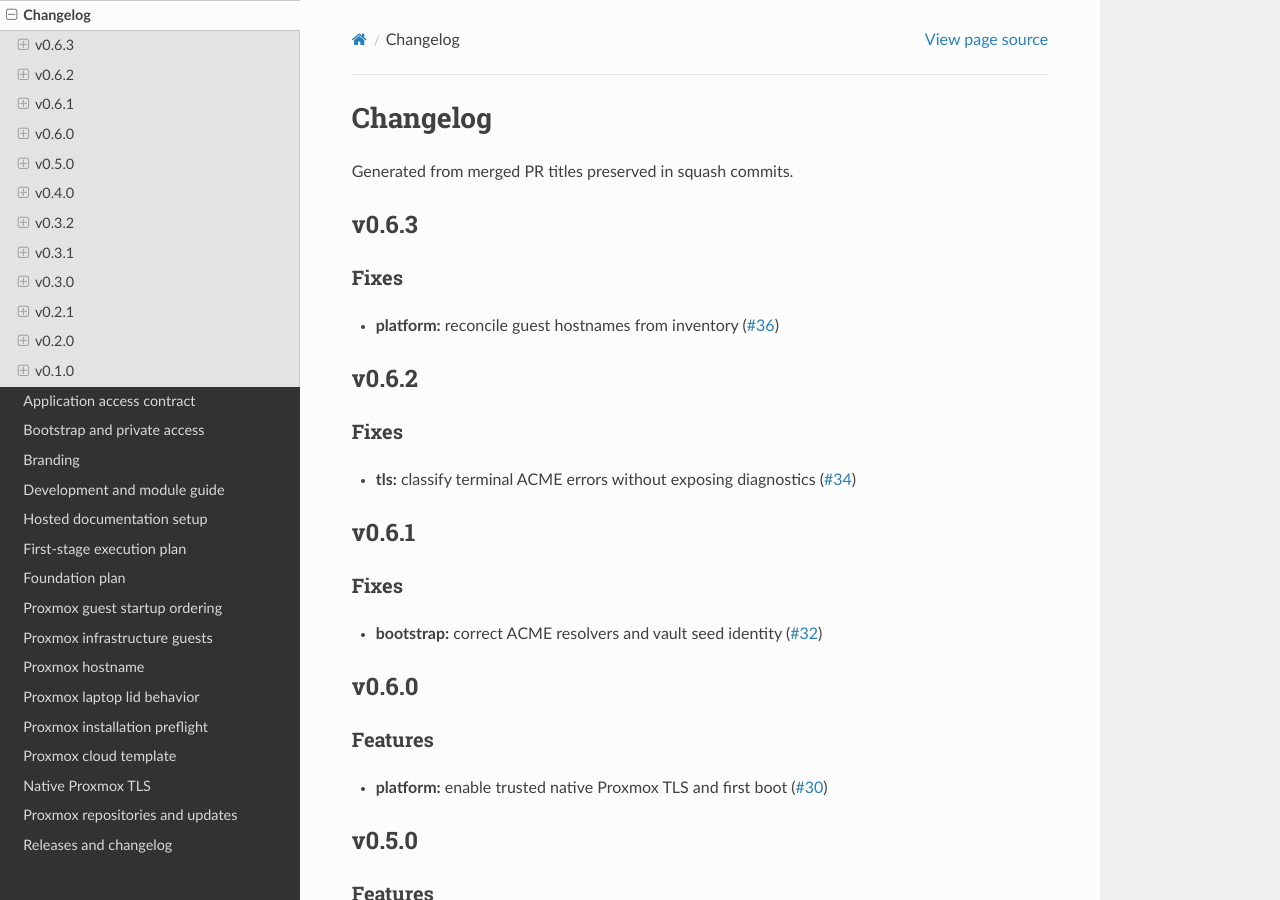
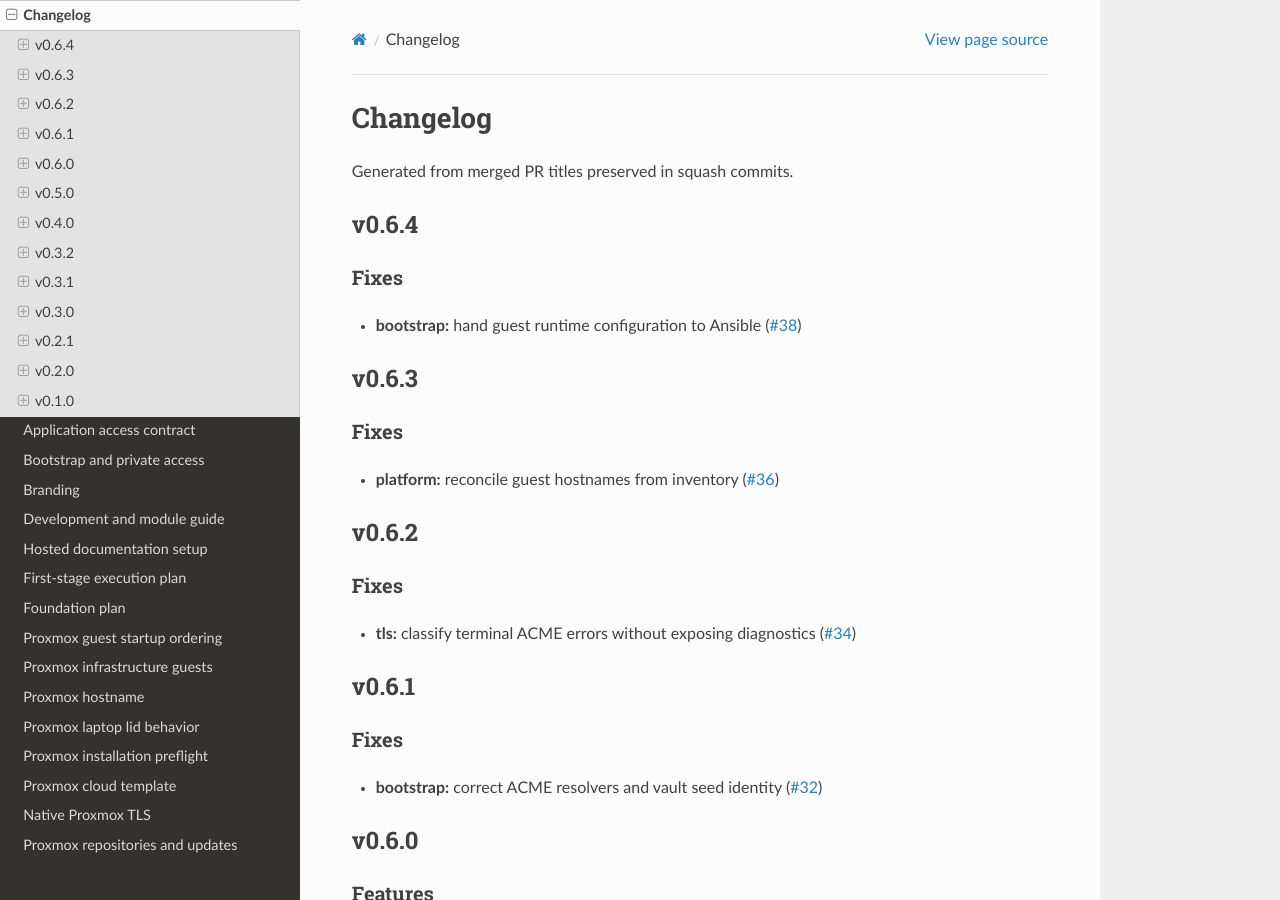
Before and after one commit to CafofoLabs/milkyway, a Sphinx documentation site: the page built from docs/CHANGELOG.md, in a window 1280 px wide and 900 px high. Built offline with Sphinx 7.4.7 and the Read the Docs theme 3.1.0, drawn with Linux system fonts in a browser that asks for light colours; the version number could not be read and is left out.

Commit message:
chore(release): v0.6.4 (#39)

```diff
--- a/docs/CHANGELOG.md
+++ b/docs/CHANGELOG.md
@@ -2,6 +2,10 @@
 
 Generated from merged PR titles preserved in squash commits.
 
+## v0.6.4
+
+### Fixes
+- **bootstrap:** hand guest runtime configuration to Ansible ([#38](https://github.com/CafofoLabs/milkyway/pull/38))
 ## v0.6.3
 
 ### Fixes
```
Also changed, not shown: 1 other file.
